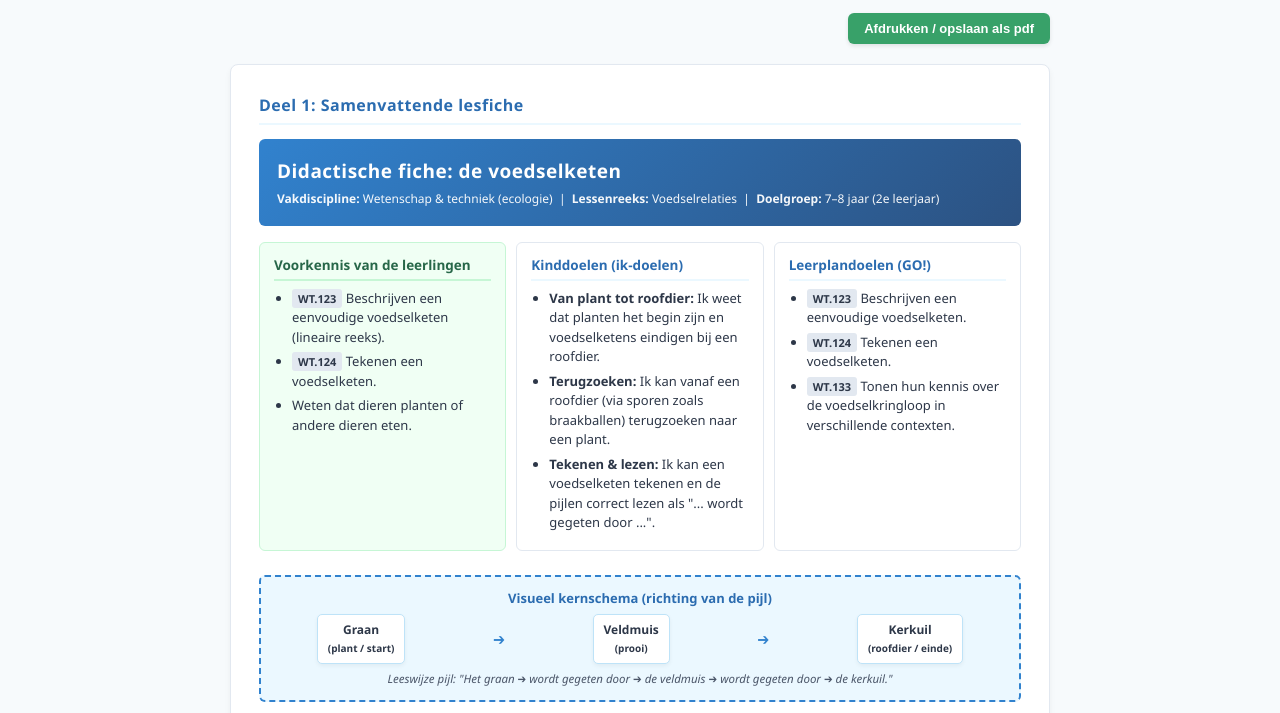
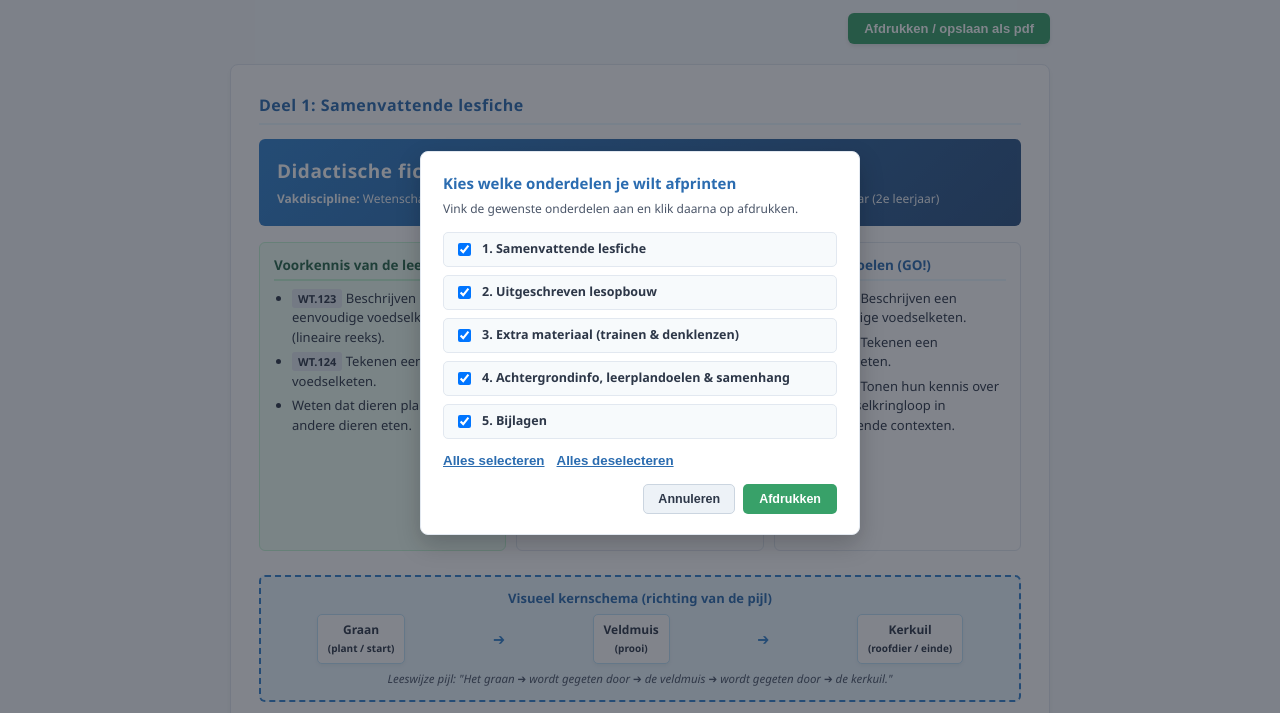
Before and after one commit to nicoklas123/lesplan-voedselketen-2, a plain HTML site: page index.html in a window 1280 px wide. Both pictures are taken after a click on the button "Afdrukken / opslaan als pdf". Shown: the part 57-770 px from the top of the page. Drawn offline with Linux system fonts and the light colour scheme.

Commit message:
Implement print picker modal for print selection
Added print picker overlay and functionality to select print parts.

```diff
--- a/index.html
+++ b/index.html
@@ -110,6 +110,110 @@
 
     .btn-action:hover {
       background: #2f855a;
+    }
+
+    /* Printkeuze venster */
+    .print-picker-overlay {
+      display: none;
+      position: fixed;
+      inset: 0;
+      background: rgba(26, 32, 44, 0.55);
+      z-index: 2000;
+      justify-content: center;
+      align-items: center;
+      padding: 16px;
+    }
+
+    .print-picker-overlay.open {
+      display: flex;
+    }
+
+    .print-picker-modal {
+      background: #ffffff;
+      border: 1px solid var(--border-color);
+      border-radius: 8px;
+      width: 100%;
+      max-width: 440px;
+      padding: 20px 22px;
+      box-shadow: 0 10px 25px rgba(0, 0, 0, 0.2);
+    }
+
+    .print-picker-title {
+      font-size: 15px;
+      font-weight: 700;
+      color: var(--primary);
+      margin: 0 0 6px 0;
+    }
+
+    .print-picker-sub {
+      font-size: 12px;
+      color: #4a5568;
+      margin: 0 0 14px 0;
+    }
+
+    .print-checkbox-list {
+      display: flex;
+      flex-direction: column;
+      gap: 8px;
+      margin-bottom: 14px;
+    }
+
+    .print-checkbox-item {
+      display: flex;
+      align-items: center;
+      gap: 8px;
+      padding: 7px 10px;
+      background: #f7fafc;
+      border: 1px solid var(--border-color);
+      border-radius: 5px;
+      font-size: 12.5px;
+      font-weight: 600;
+      cursor: pointer;
+    }
+
+    .print-helper-links {
+      display: flex;
+      gap: 12px;
+      font-size: 12px;
+      margin-bottom: 16px;
+    }
+
+    .print-helper-links button {
+      background: none;
+      border: none;
+      color: var(--primary);
+      font-weight: 600;
+      cursor: pointer;
+      padding: 0;
+      text-decoration: underline;
+    }
+
+    .print-picker-actions {
+      display: flex;
+      justify-content: flex-end;
+      gap: 8px;
+    }
+
+    .btn-secondary {
+      background: #edf2f7;
+      color: var(--text-main);
+      border: 1px solid #cbd5e0;
+      padding: 7px 14px;
+      border-radius: 5px;
+      cursor: pointer;
+      font-weight: 600;
+      font-size: 12.5px;
+    }
+
+    .btn-confirm-print {
+      background: var(--success);
+      color: white;
+      border: none;
+      padding: 7px 16px;
+      border-radius: 5px;
+      cursor: pointer;
+      font-weight: 700;
+      font-size: 12.5px;
     }
 
     /* Container & Pagina Layout */
@@ -367,7 +471,7 @@
         background: white;
         padding: 0;
       }
-      .site-nav, .action-bar {
+      .site-nav, .action-bar, .print-picker-overlay {
         display: none !important;
       }
       .section-part {
@@ -376,6 +480,9 @@
         border: none;
         padding: 0;
         margin-bottom: 0;
+      }
+      .section-part.skip-print {
+        display: none !important;
       }
       .card, table, .schema-card {
         break-inside: avoid;
@@ -407,7 +514,48 @@
 
   <!-- Actie knop voor printen -->
   <div class="action-bar">
-    <button class="btn-action" onclick="window.print()">Afdrukken / opslaan als pdf</button>
+    <button class="btn-action" onclick="openPrintPicker()">Afdrukken / opslaan als pdf</button>
+  </div>
+
+  <!-- Keuzevenster voor afdrukken -->
+  <div class="print-picker-overlay" id="printPickerModal" onclick="handleOverlayClick(event)">
+    <div class="print-picker-modal">
+      <div class="print-picker-title">Kies welke onderdelen je wilt afprinten</div>
+      <p class="print-picker-sub">Vink de gewenste onderdelen aan en klik daarna op afdrukken.</p>
+
+      <div class="print-checkbox-list">
+        <label class="print-checkbox-item">
+          <input type="checkbox" class="print-part-cb" value="part1" checked>
+          <span>1. Samenvattende lesfiche</span>
+        </label>
+        <label class="print-checkbox-item">
+          <input type="checkbox" class="print-part-cb" value="part2" checked>
+          <span>2. Uitgeschreven lesopbouw</span>
+        </label>
+        <label class="print-checkbox-item">
+          <input type="checkbox" class="print-part-cb" value="part3" checked>
+          <span>3. Extra materiaal (trainen & denklenzen)</span>
+        </label>
+        <label class="print-checkbox-item">
+          <input type="checkbox" class="print-part-cb" value="part4" checked>
+          <span>4. Achtergrondinfo, leerplandoelen & samenhang</span>
+        </label>
+        <label class="print-checkbox-item">
+          <input type="checkbox" class="print-part-cb" value="part5" checked>
+          <span>5. Bijlagen</span>
+        </label>
+      </div>
+
+      <div class="print-helper-links">
+        <button type="button" onclick="setAllPrintCheckboxes(true)">Alles selecteren</button>
+        <button type="button" onclick="setAllPrintCheckboxes(false)">Alles deselecteren</button>
+      </div>
+
+      <div class="print-picker-actions">
+        <button type="button" class="btn-secondary" onclick="closePrintPicker()">Annuleren</button>
+        <button type="button" class="btn-confirm-print" onclick="executeSelectedPrint()">Afdrukken</button>
+      </div>
+    </div>
   </div>
 
   <div class="page-container">
@@ -847,6 +995,68 @@
         }
       });
     }
+
+    // Printkeuze openen en sluiten
+    function openPrintPicker() {
+      const visibleParts = document.querySelectorAll('.section-part:not(.hidden-tab)');
+      const visibleIds = Array.from(visibleParts).map(el => el.id);
+      const checkboxes = document.querySelectorAll('.print-part-cb');
+
+      if (visibleIds.length > 0 && visibleIds.length < 5) {
+        checkboxes.forEach(cb => {
+          cb.checked = visibleIds.includes(cb.value);
+        });
+      } else {
+        checkboxes.forEach(cb => {
+          cb.checked = true;
+        });
+      }
+
+      document.getElementById('printPickerModal').classList.add('open');
+    }
+
+    function closePrintPicker() {
+      document.getElementById('printPickerModal').classList.remove('open');
+    }
+
+    function handleOverlayClick(event) {
+      if (event.target.id === 'printPickerModal') {
+        closePrintPicker();
+      }
+    }
+
+    function setAllPrintCheckboxes(checked) {
+      document.querySelectorAll('.print-part-cb').forEach(cb => {
+        cb.checked = checked;
+      });
+    }
+
+    function executeSelectedPrint() {
+      const selectedIds = Array.from(document.querySelectorAll('.print-part-cb:checked')).map(cb => cb.value);
+
+      if (selectedIds.length === 0) {
+        alert("Selecteer minstens één onderdeel om af te printen.");
+        return;
+      }
+
+      const allParts = document.querySelectorAll('.section-part');
+      allParts.forEach(part => {
+        if (selectedIds.includes(part.id)) {
+          part.classList.remove('skip-print');
+        } else {
+          part.classList.add('skip-print');
+        }
+      });
+
+      closePrintPicker();
+
+      setTimeout(() => {
+        window.print();
+        setTimeout(() => {
+          allParts.forEach(part => part.classList.remove('skip-print'));
+        }, 300);
+      }, 100);
+    }
   </script>
 </body>
 </html>
```
